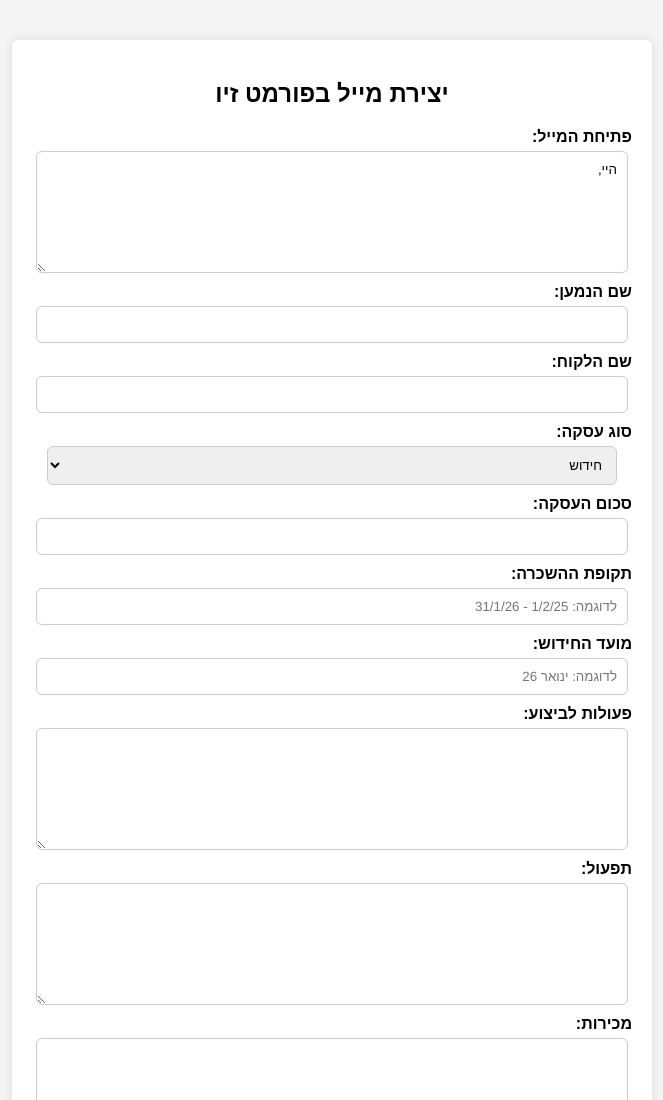
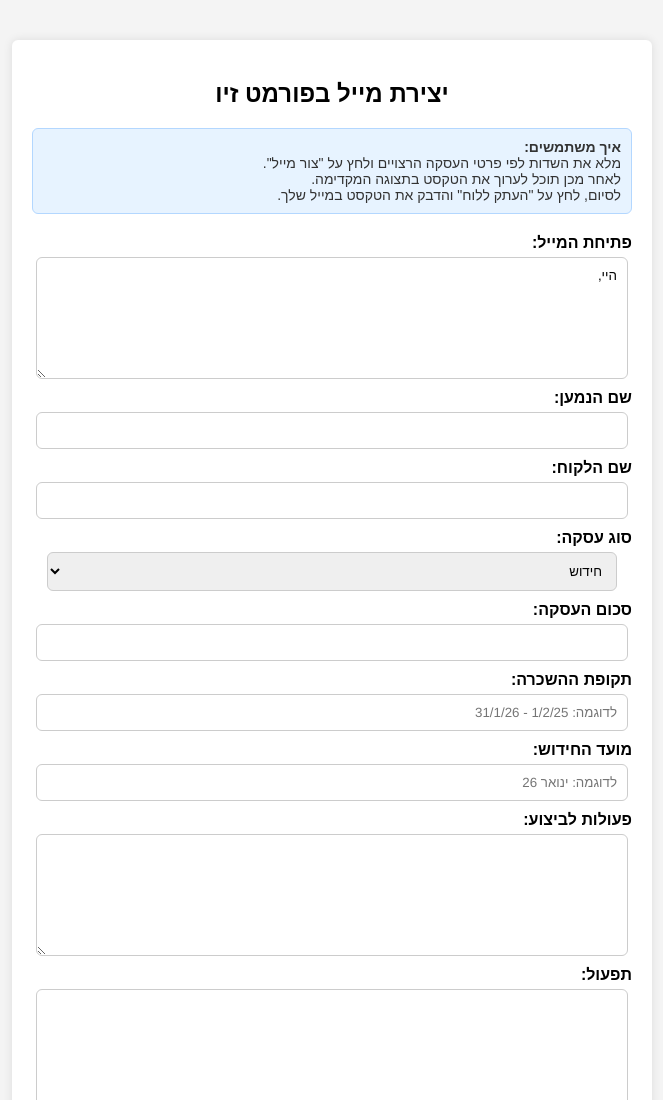
Before and after one commit to improve-itil/emailtemplate, a plain HTML site: page index.html in a window 1280 px wide. Shown: the top 1100 px of the page, without its empty margins (308-971 px from the left). Drawn offline with Linux system fonts and the light colour scheme.

Commit message:
Update index.html

```diff
--- a/index.html
+++ b/index.html
@@ -53,11 +53,27 @@
         h2, h3 {
             text-align: center;
         }
+        .instructions {
+            background-color: #e7f3ff;
+            border: 1px solid #b3d7ff;
+            padding: 10px;
+            border-radius: 6px;
+            margin-bottom: 20px;
+            font-size: 14px;
+            color: #333;
+        }
     </style>
 </head>
 <body>
     <div class="container">
         <h2>יצירת מייל בפורמט זיו</h2>
+
+        <div class="instructions">
+            <strong>איך משתמשים:</strong><br>
+            מלא את השדות לפי פרטי העסקה הרצויים ולחץ על "צור מייל".<br>
+            לאחר מכן תוכל לערוך את הטקסט בתצוגה המקדימה.<br>
+            לסיום, לחץ על "העתק ללוח" והדבק את הטקסט במייל שלך.
+        </div>
 
         <label>פתיחת המייל:</label>
         <textarea id="emailOpening">היי,</textarea>
@@ -121,7 +137,7 @@
             const productManagement = document.getElementById('productManagement').value || "אין פעולות ניהול מוצר";
             const upsale = document.getElementById('upsale').value || "אין פעולות upsale";
 
-            const dealTypeText = dealType === 'חידוש' ? 'חידוש' : dealType === 'הרחבת פעילות' ? 'הרחבת הפעילות' : 'גיוס לקוח חדש';
+            const dealTypeText = dealType;
 
             const emailText = `
 ${emailOpening}
```
